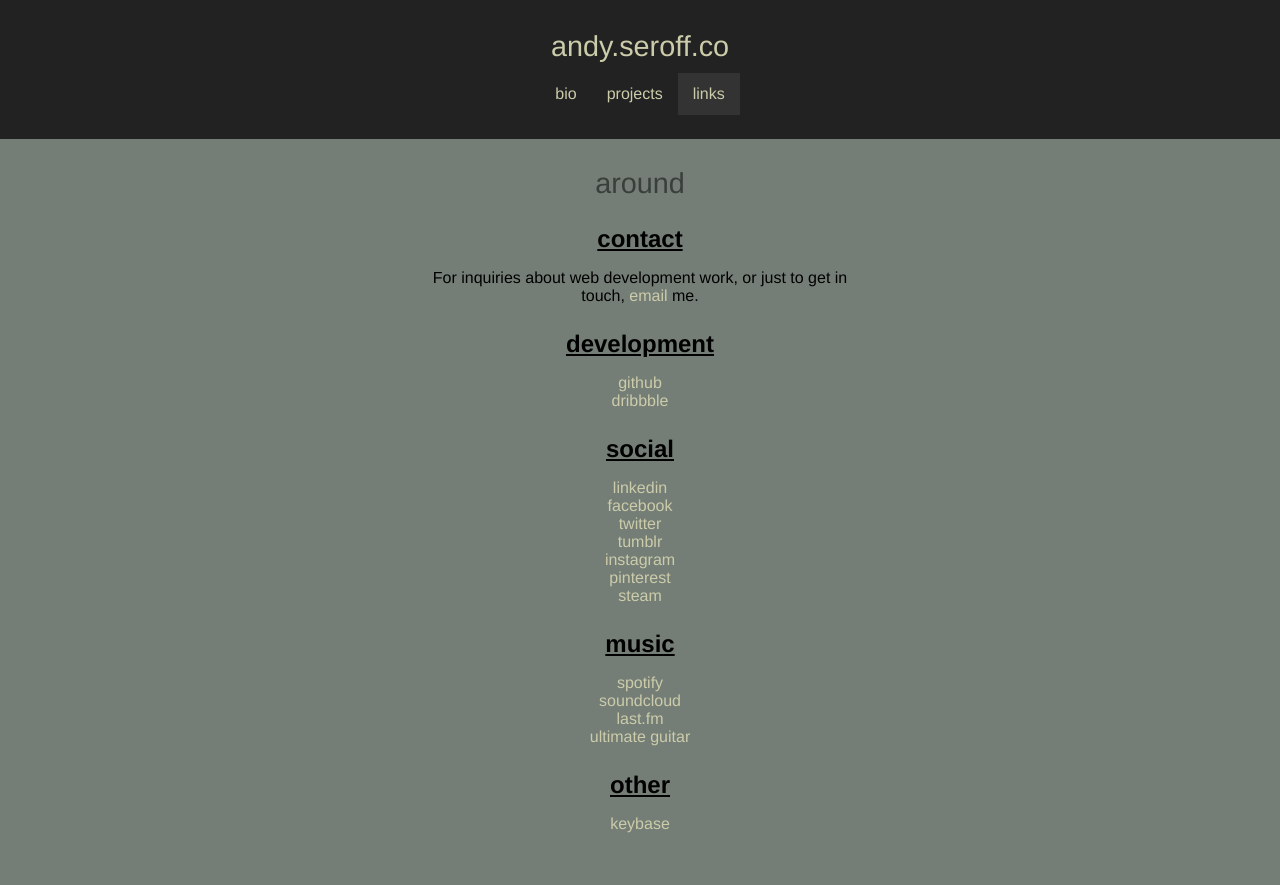
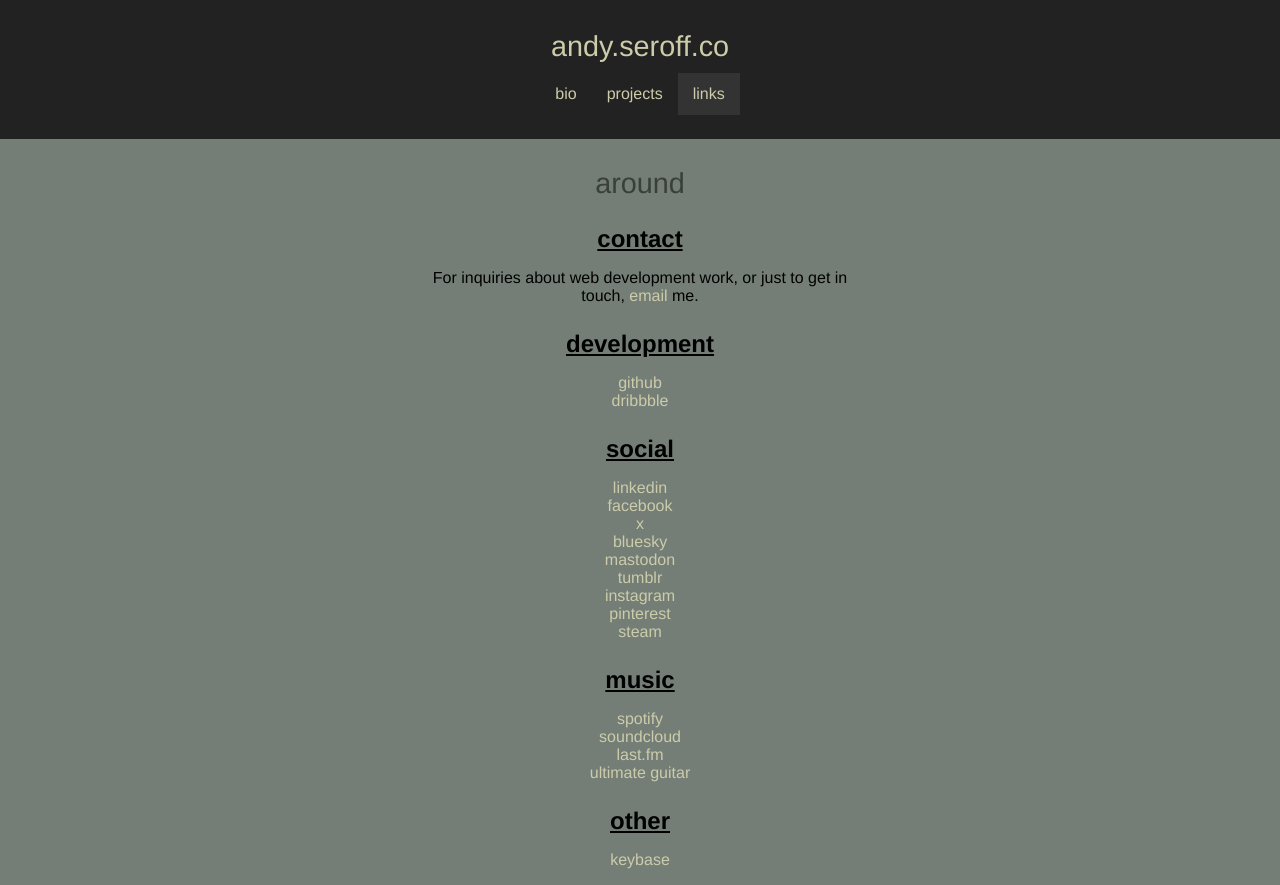
Before and after one commit to aseroff/aseroff.github.io, a React (Create React App) app: page / in a window 1280 px wide. Both pictures are taken after a click on the item "links". Before the commit the page ends 849 px from the top, so only its background shows below. Built offline with nearby package versions, Linux system fonts and the light colour scheme; a web font is replaced by a local one.

Commit message:
socials update

```diff
--- a/src/App.js
+++ b/src/App.js
@@ -78,7 +78,9 @@ class App extends Component {
           <ul>
             <li><a href="https://www.linkedin.com/in/aseroff">linkedin</a></li>
             <li><a href="https://www.facebook.com/aseroff">facebook</a></li>
-            <li><a href="https://www.twitter.com/aseroff">twitter</a></li>
+            <li><a href="https://www.x.com/aseroff">x</a></li>
+            <li><a href="https://bsky.app/profile/andy.seroff.co">bluesky</a></li>
+            <li><a href="https://ruby.social/@aseroff" rel="me">mastodon</a></li>
             <li><a href="https://aseroff.tumblr.com/">tumblr</a></li>
             <li><a href="https://www.instagram.com/aseroff">instagram</a></li>
             <li><a href="https://www.pinterest.com/aseroff">pinterest</a></li>
```
